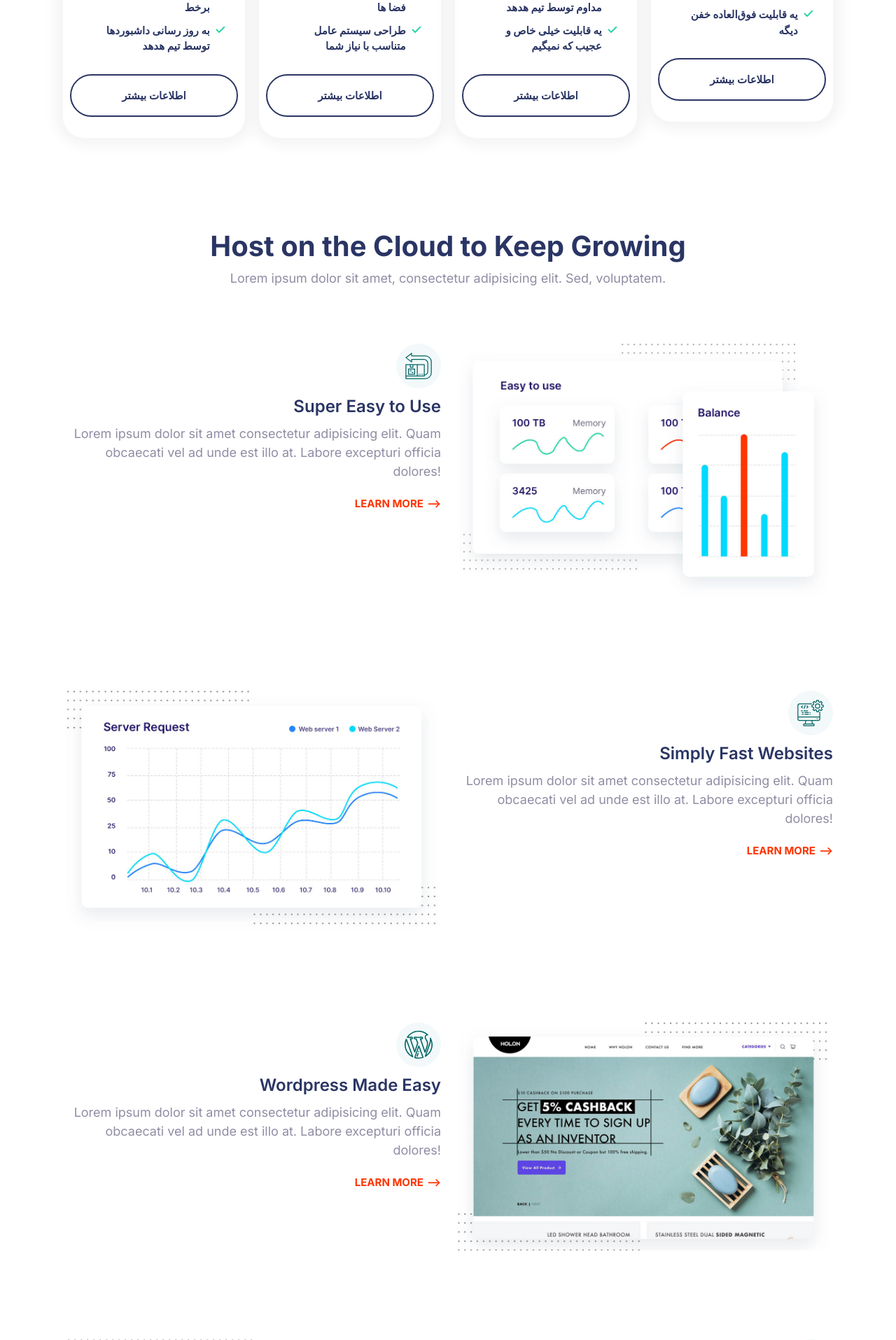
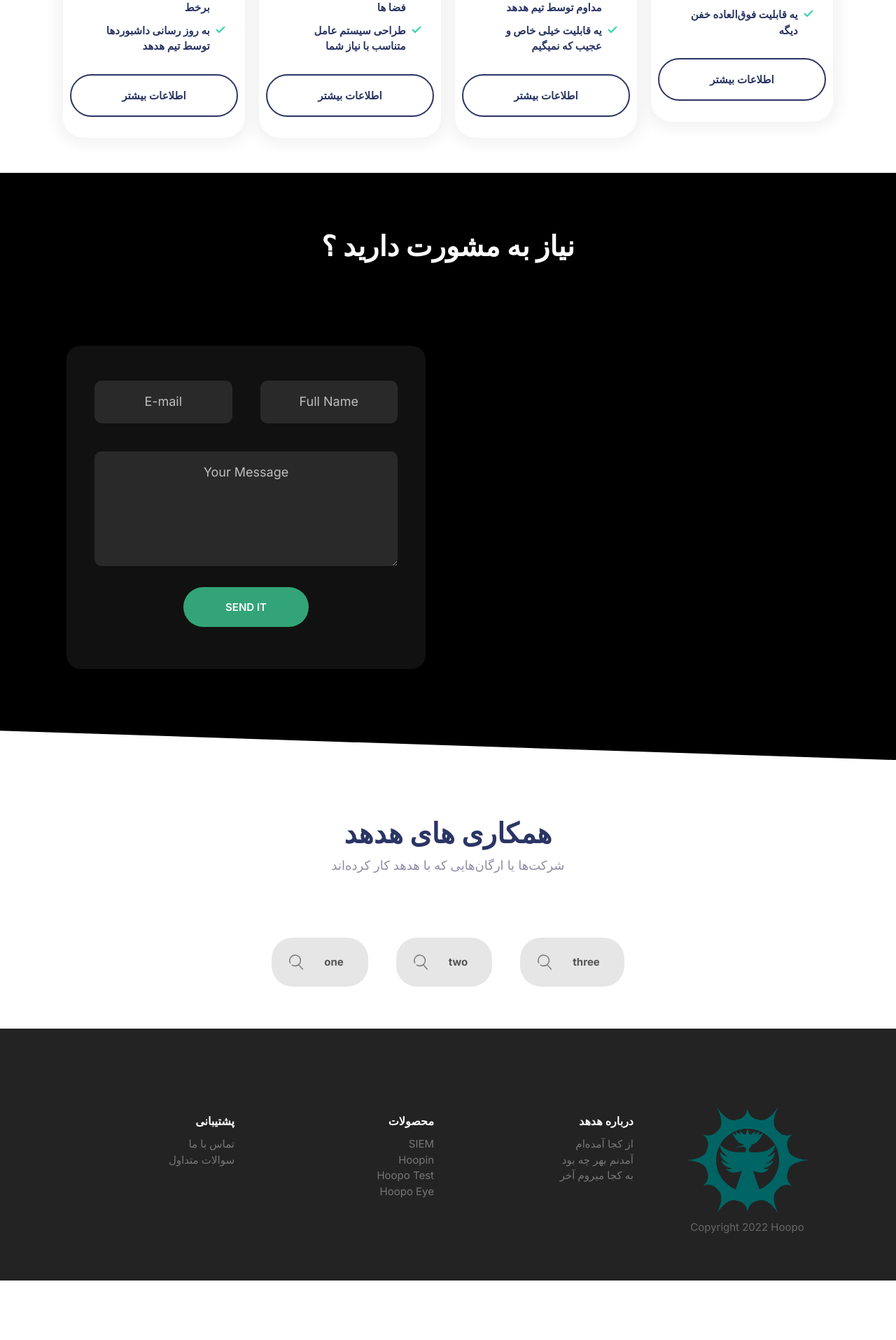
Before and after one commit to amirali-lll/Hoopoe, a Django app: page / in a window 1280 px wide. Shown: the part 1028-2943 px from the top of the page at 70% size. After the commit the page ends 2858 px from the top, so only its background shows below. Run offline with Django 3.2, Linux system fonts and the light colour scheme.

Commit message:
comment all featur block in index.html

```diff
--- a/template/index.html
+++ b/template/index.html
@@ -105,7 +105,7 @@ Hoopo-Home
         </div>
       </div>
     </section>
-  <section class="block container">
+  <!-- <section class="block container">
     <header class="block__header">
       <h2>Host on the Cloud to Keep Growing</h2>
       <p>
@@ -199,7 +199,7 @@ Hoopo-Home
         <img class="feature__image" src={% static "views/images/support@2x.jpg" %} alt="" />
       </picture>
     </article>
-  </section>
+  </section> -->
   <!-- contact us -->
   <section class="block block--dark block--skewed-right block-showcase">
     <header class="block__header">
```
